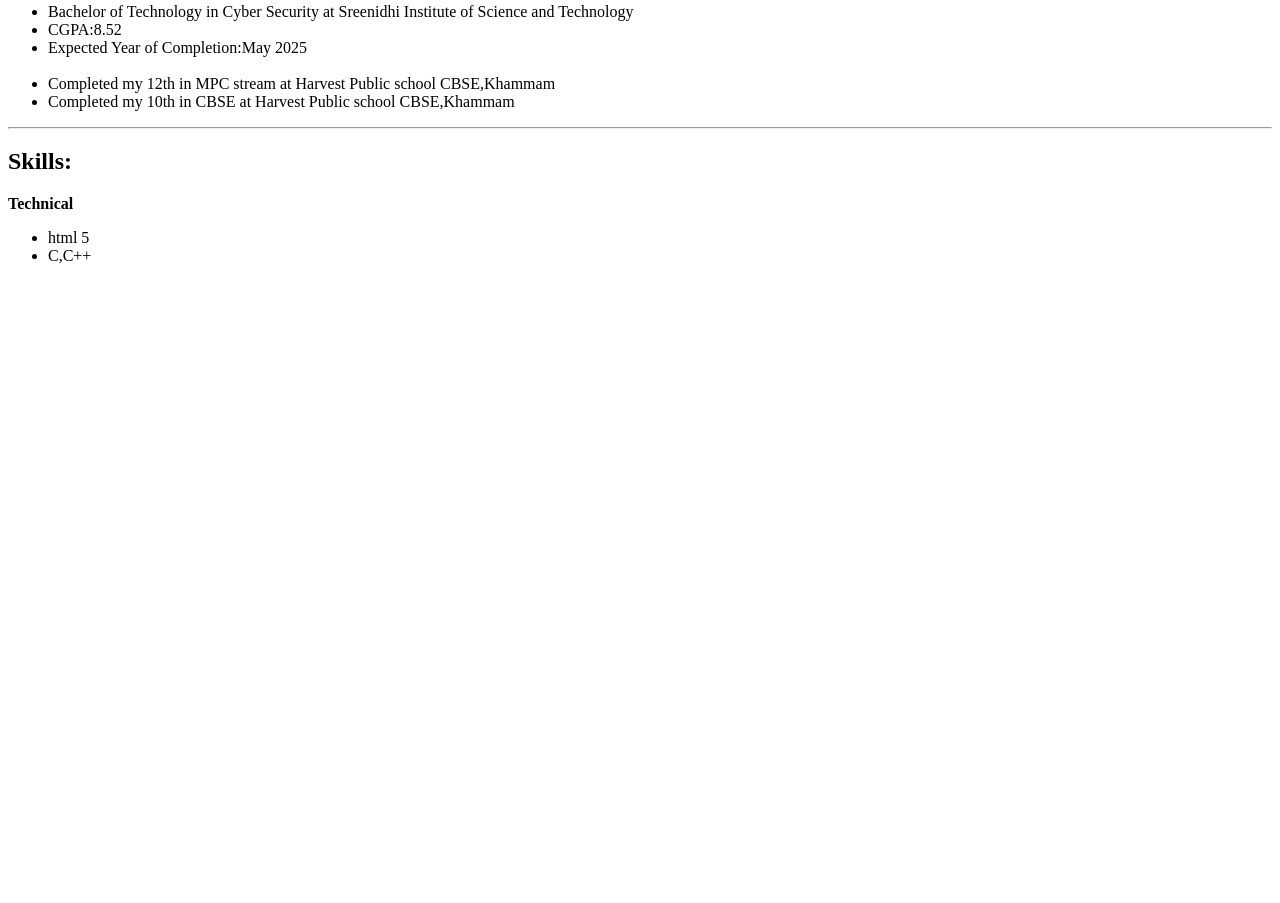
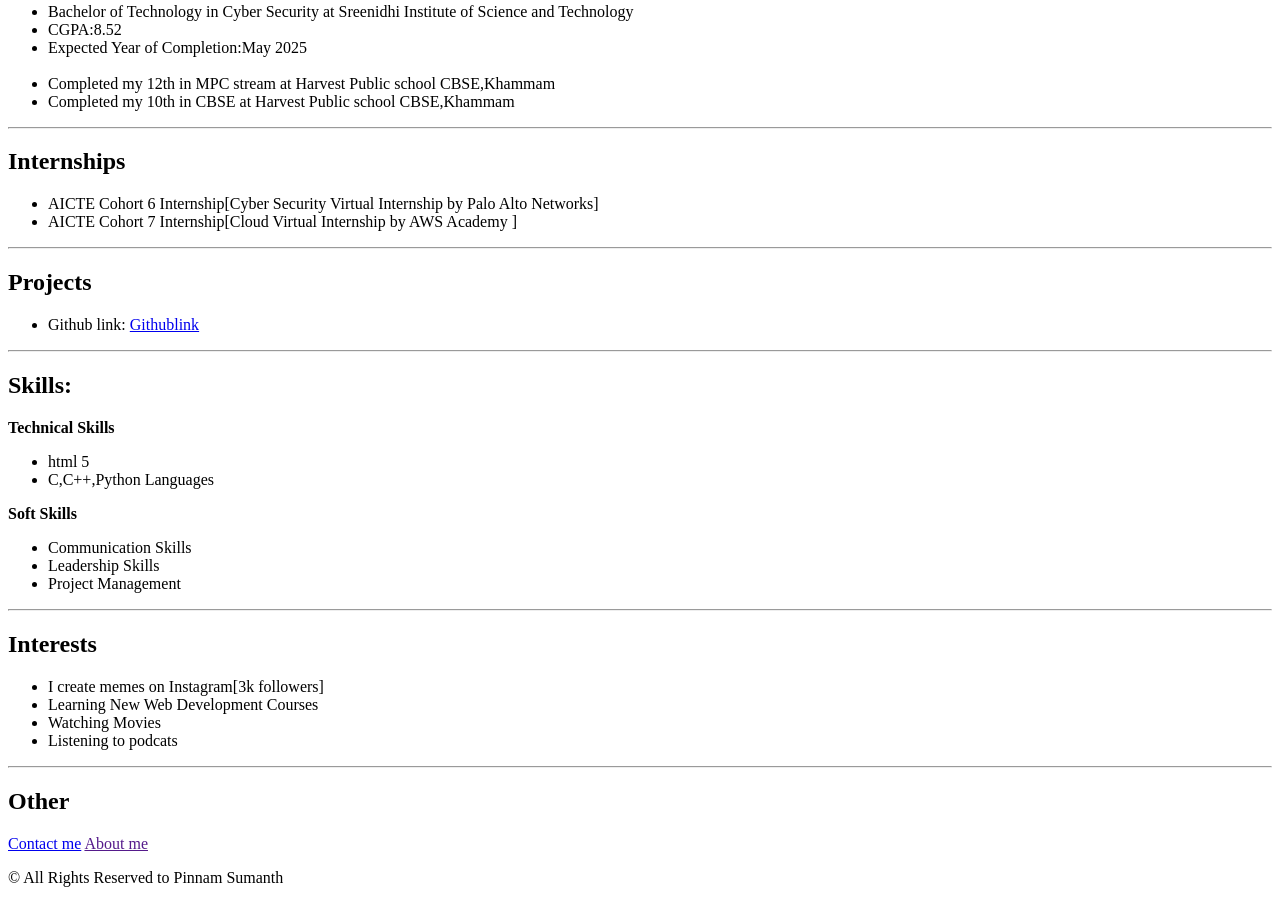
Before and after one commit to Sumanth-github6113/My-Resume, a plain HTML site: page index.html in a window 1280 px wide. Shown: the part 469-1372 px from the top of the page. Before the commit the page ends 800 px from the top, so only its background shows below. Drawn offline with Linux system fonts and the light colour scheme.

Commit message:
index.html

```diff
--- a/index.html
+++ b/index.html
@@ -21,12 +21,46 @@
         <li>Completed my 10th in CBSE at Harvest Public school CBSE,Khammam</li>
     </ul>
     <hr />
+    <h2>Internships</h2>
+    <ul>
+        <li>AICTE Cohort 6 Internship[Cyber Security Virtual Internship by Palo Alto Networks]</li>
+        <li>AICTE Cohort 7 Internship[Cloud Virtual Internship by AWS Academy ]</li>
+    </ul>
+    <hr />
+    <p><h2>Projects</h2></p>
+    <ul>
+        <li>Github link: <a href="https://github.com/Sumanth-github6113">Githublink</a></li>
+    </ul>
+    <hr />
     <h2>Skills:</h2>
-    <p><b>Technical</b></p>
+    <p><b>Technical Skills</b></p>
     <ul>
         <li>html 5</li>
-        <li>C,C++</li>
+        <li>C,C++,Python Languages</li>
     </ul>
+    <p><b>Soft Skills</b></p>
+    <ul>
+        <li>Communication Skills</li>
+        <li>Leadership Skills</li>
+        <li>Project Management</li>
+    </ul>
+    <hr />
+    <p><h2>Interests</h2></p>
+    <ul>
+        <li>I create memes on Instagram[3k followers]</li>
+        <li>Learning New Web Development Courses</li>
+        <li>Watching Movies</li>
+        <li>Listening to podcats</li>
+    </ul>
+    <hr />
+    <h2>Other</h2>
+    <a href="./contact.html">Contact me</a>
+    <a href="">About me</a>
+    <footer>
+        <p>© All Rights Reserved to Pinnam Sumanth</p>
+    </footer>
+
+
 
 
 </body>
```
